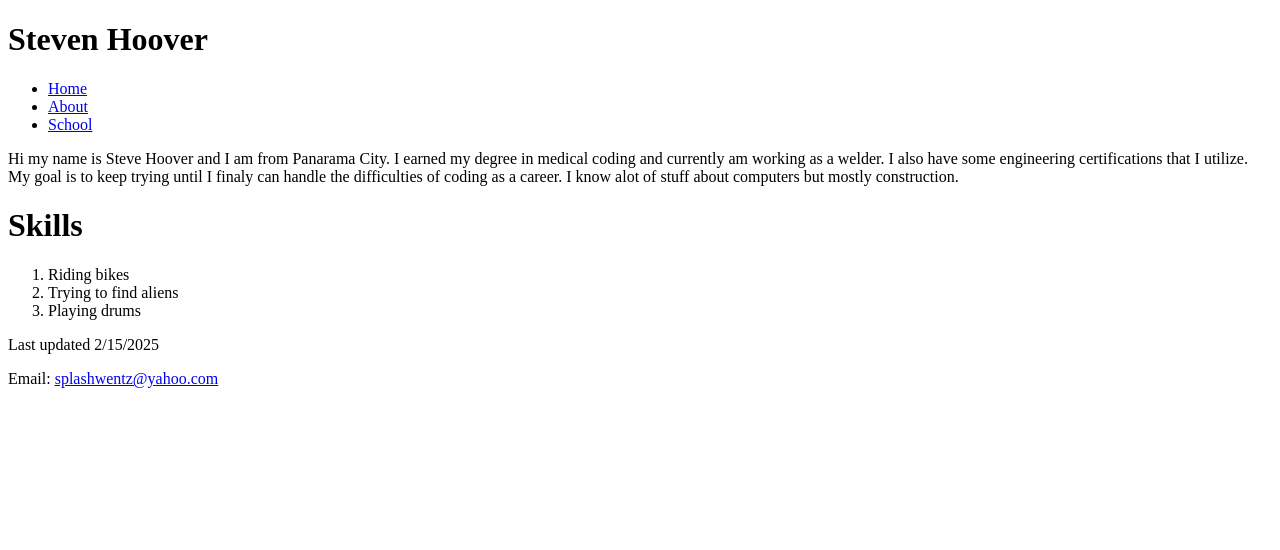
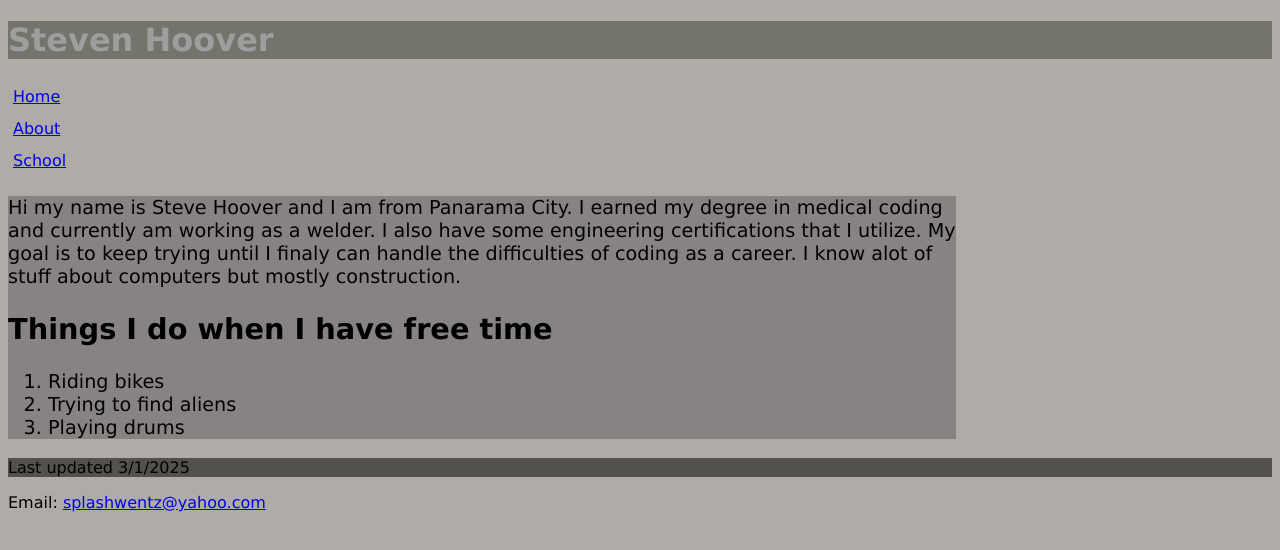
Before and after one commit to splashwentz/cis162, a plain HTML site: page index.html in a window 1280 px wide. Drawn offline with Linux system fonts and the light colour scheme.

Commit message:
Add files via upload

```diff
--- a/index.html
+++ b/index.html
@@ -2,10 +2,11 @@
 <html lang="en">
 <head>
   <meta charset="utf-8">
+  <link rel="stylesheet" href="mystyle.css">
 <title>Steven Hoover</title>
 </head>
 <body>
-  <h1>Steven Hoover</h1>
+  <header><h1>Steven Hoover</h1></header>
 <nav>
   <ul>
       <li><a href="index.html">Home</a></li>
@@ -13,19 +14,20 @@
   <li><a href="#">School</a></li>
   </ul>
 </nav>
+<section>
 <p>Hi my name is Steve Hoover and I am from Panarama City. I earned my degree in medical coding
  and currently am working as a welder. I also have some engineering certifications that I utilize.
  My goal is to keep trying until I finaly can handle the difficulties of coding as a career.
  I know alot of stuff about computers but mostly construction.</p>
-   <h1>Skills</h1>
+   <h2>Things I do when I have free time</h2>
 <ol>
   <li>Riding bikes</li>
   <li>Trying to find aliens</li>
   <li>Playing drums</li>
 </ol>
+</section>
 
-
-        <footer>Last updated 2/15/2025 </footer>
+        <footer>Last updated 3/1/2025 </footer>
 <p>Email: <a href="mailto:splashwentz@yahoo.com">splashwentz@yahoo.com</a></p>
   </body>
 </html>
--- /dev/null
+++ b/mystyle.css
@@ -0,0 +1,15 @@
+Body {background-color: rgb(175, 172, 168);
+font-family: Verdana, Geneva, Tahoma, sans-serif;}
+
+header {background-color: rgb(116, 116, 108);}
+
+h1{color: rgb(157, 158, 157);}
+nav > ul {line-height: 2em;
+list-style-type: none;
+padding-left: 5px;}
+
+section {background-color: rgb(136, 131, 131);
+width: 75%;
+font-size: 1.2em;}
+
+footer {background-color: rgb(83, 81, 77);}
```
Also changed, not shown: about.html (+4 -2 lines).
